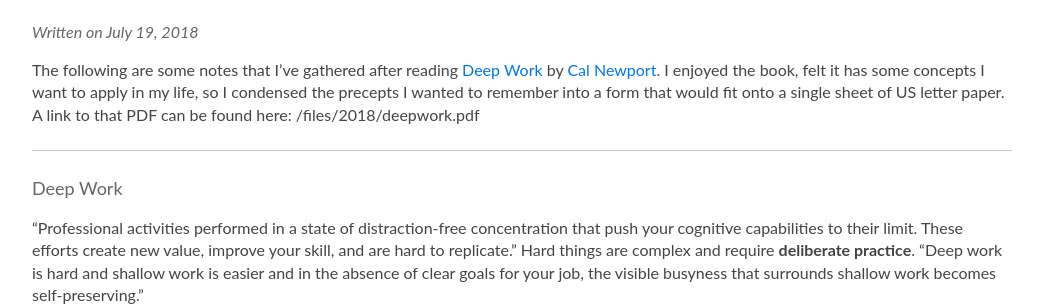
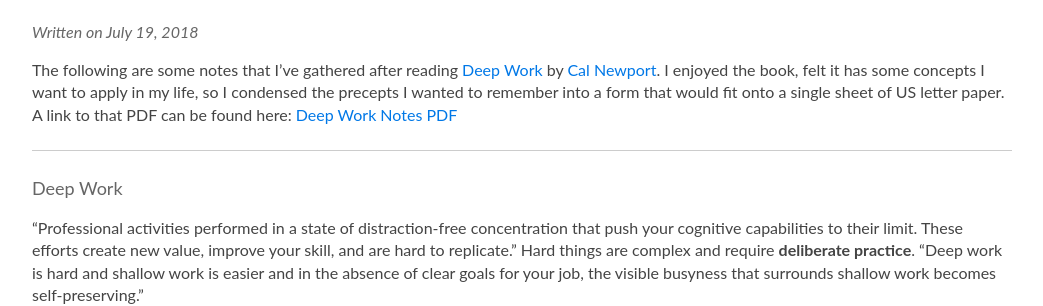
Before and after one commit to seanlane/seanlane.github.io, a Jekyll site: the page built from _posts/2018/2018-07-19-notes-on-deep-work.md, in a window 1280 px wide. Shown: the part 204-510 px from the top of the page, without its empty margins (118-1161 px from the left). Built offline with Jekyll 4.4.1, drawn with Linux system fonts in a browser that asks for light colours; nearby versions of some CDN libraries.

Commit message:
Fix link text

```diff
--- a/_posts/2018/2018-07-19-notes-on-deep-work.md
+++ b/_posts/2018/2018-07-19-notes-on-deep-work.md
@@ -5,7 +5,7 @@
 tags: deep work, cal newport
 ---
 
-The following are some notes that I've gathered after reading [Deep Work](http://calnewport.com/books/deep-work/) by [Cal Newport](http://calnewport.com/). I enjoyed the book, felt it has some concepts I want to apply in my life, so I condensed the precepts I wanted to remember into a form that would fit onto a single sheet of US letter paper. A link to that PDF can be found here: {{site.baseurl}}/files/2018/deepwork.pdf
+The following are some notes that I've gathered after reading [Deep Work](http://calnewport.com/books/deep-work/) by [Cal Newport](http://calnewport.com/). I enjoyed the book, felt it has some concepts I want to apply in my life, so I condensed the precepts I wanted to remember into a form that would fit onto a single sheet of US letter paper. A link to that PDF can be found here: [Deep Work Notes PDF]({{site.baseurl}}/files/2018/deepwork.pdf)
 
 ---
 
```
